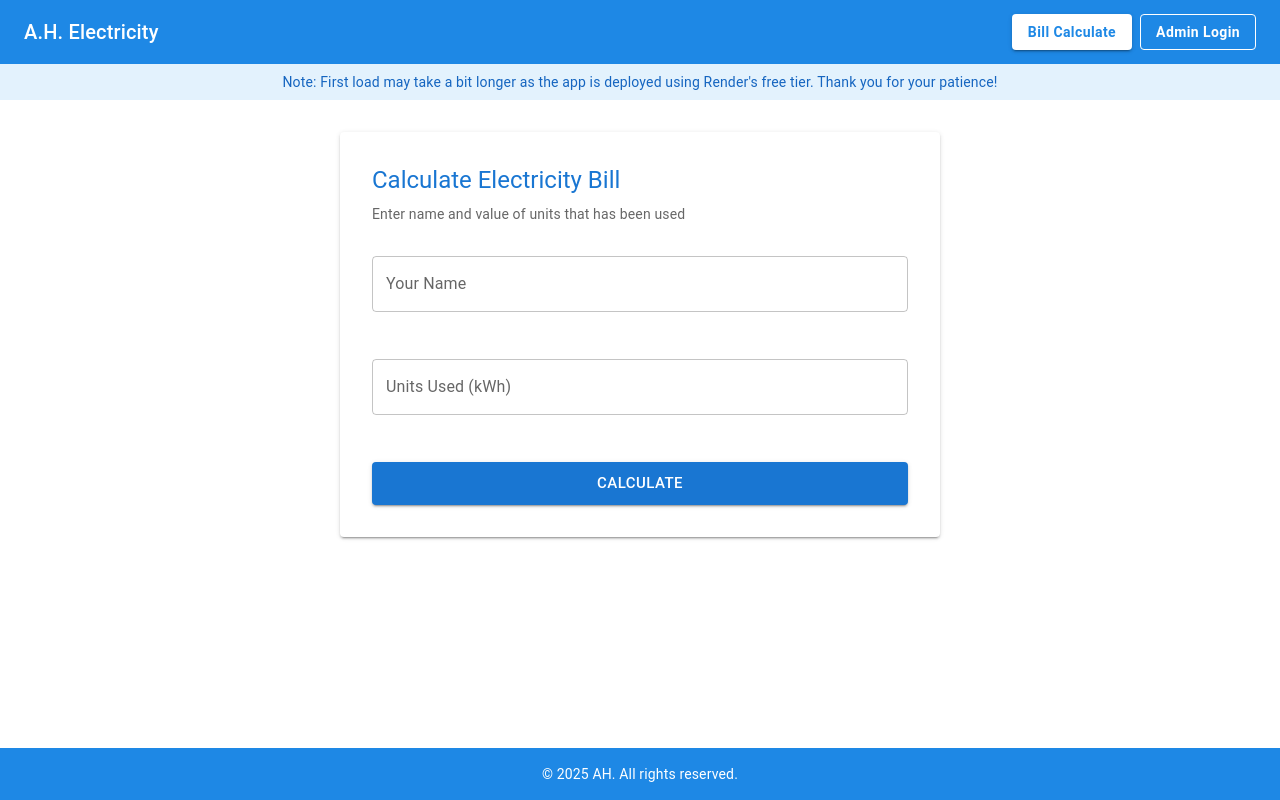
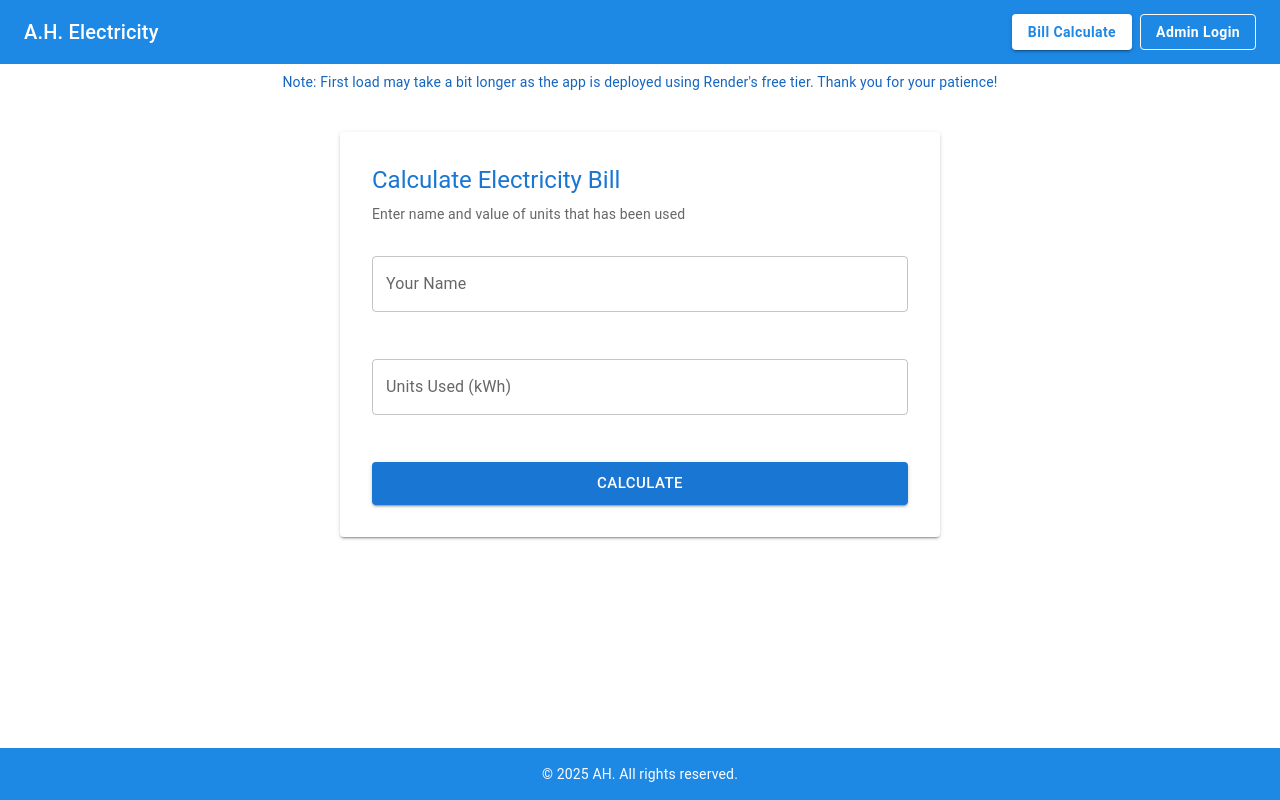
Before and after one commit to Afsana2020/acme-utility-bill-calculator, a React (Create React App) app in the folder frontend/: page / in a window 1280 px wide. Built offline with nearby package versions, Linux system fonts and the light colour scheme.

Commit message:
Update App.tsx

```diff
--- a/frontend/src/App.tsx
+++ b/frontend/src/App.tsx
@@ -102,9 +102,8 @@ function App() {
         </Toolbar>
       </AppBar>
 
-      {/* Small loading note */}
       <Box sx={{
-        bgcolor: '#e3f2fd',
+        bgcolor: 'white',
         color: '#1565c0',
         textAlign: 'center',
         py: 1,
```
